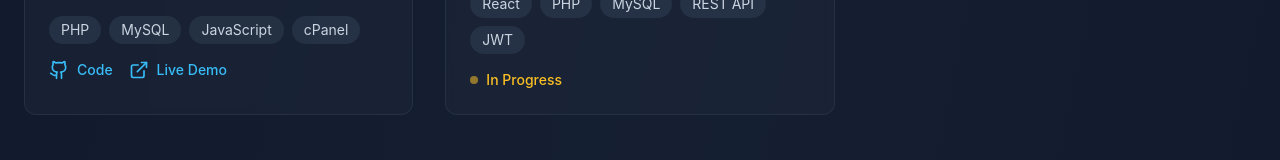
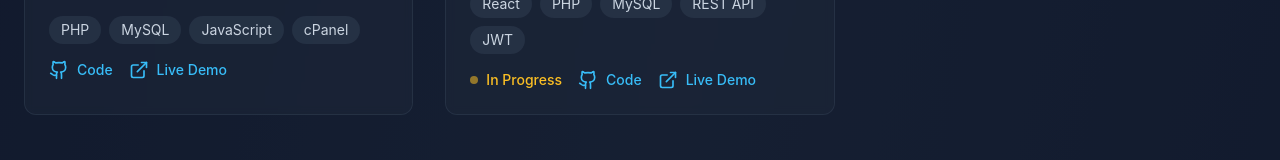
Before and after one commit to Adeayointech/nexarfluX, a Next.js app: page / in a window 1280 px wide. Shown: the part 2713-2873 px from the top of the page. Built offline with nearby package versions, Linux system fonts and the light colour scheme.

Commit message:
Fix: Show links alongside In Progress badge for projects

```diff
--- a/src/components/Projects.tsx
+++ b/src/components/Projects.tsx
@@ -132,14 +132,14 @@ export default function Projects() {
                   </div>
 
                   {/* Links */}
-                  <div className="flex gap-4">
-                    {project.inProgress ? (
+                  {/* Status & Links */}
+                  <div className="flex flex-wrap items-center gap-4">
+                    {project.inProgress && (
                       <span className="flex items-center gap-2 text-amber-400 font-medium">
                         <div className="w-2 h-2 bg-amber-400 rounded-full animate-pulse"></div>
                         <span className="text-sm">In Progress</span>
                       </span>
-                    ) : (
-                      <>
+                    )}
                     {project.githubUrl && (
                       <a
                         href={project.githubUrl}
@@ -162,8 +162,6 @@ export default function Projects() {
                         <span className="text-sm font-medium">Live Demo</span>
                       </a>
                     )}
-                      </>
-                    )}
                   </div>
                 </div>
               </div>
```
Lines whose indentation alone changed are shown as unchanged.
